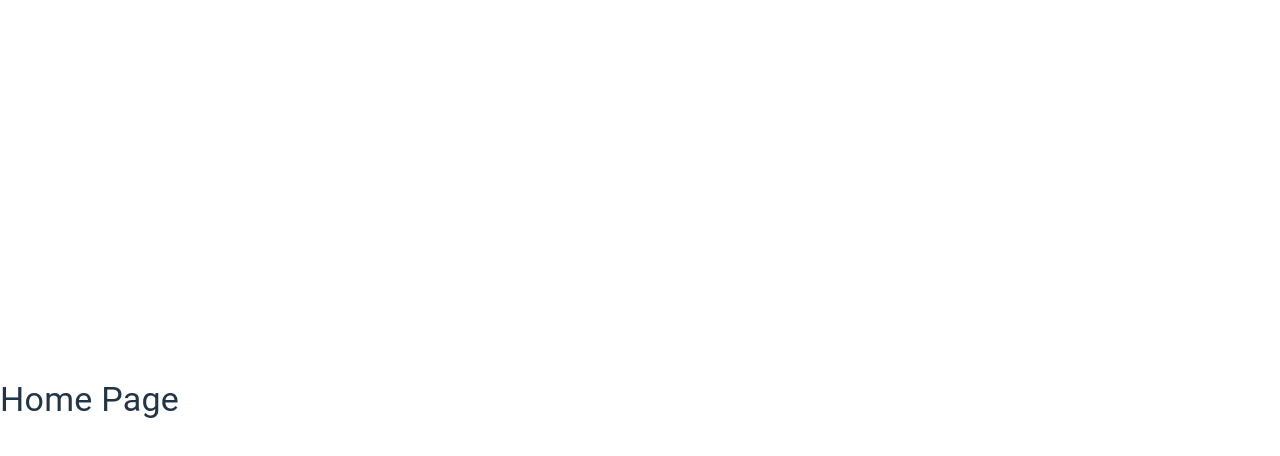
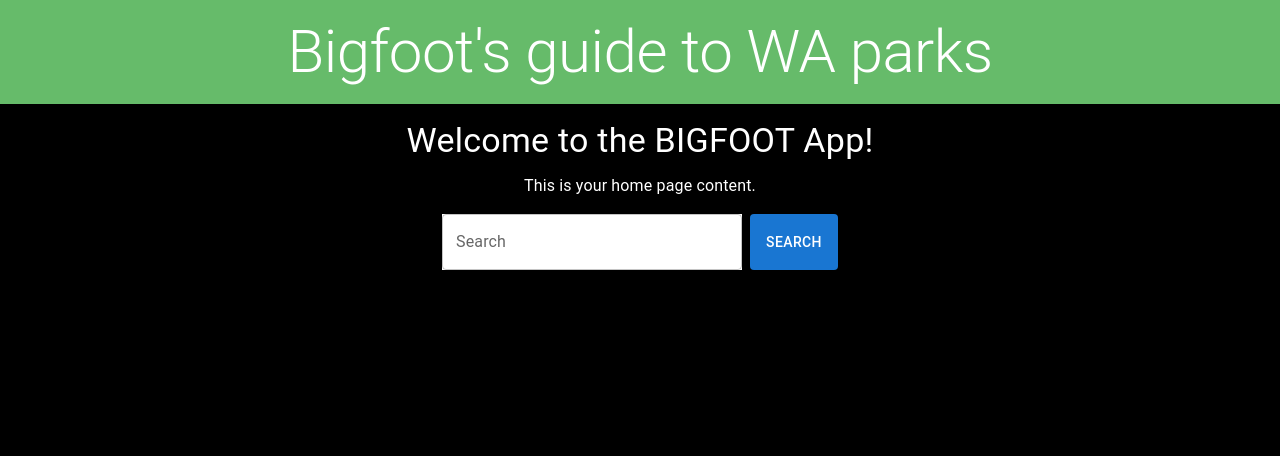
Before and after one commit to meghanbuchanan/csci367-database-project, a React (Vite) app in the folder bigfoot/: page / in a window 1280 px wide. Shown: the top 456 px of the page. Built offline with nearby package versions, Linux system fonts and the light colour scheme.

Commit message:
feat: Base Layout

```diff
--- a/bigfoot/package.json
+++ b/bigfoot/package.json
@@ -14,7 +14,8 @@
     "@emotion/styled": "^11.13.0",
     "@mui/material": "^6.1.6",
     "react": "^18.3.1",
-    "react-dom": "^18.3.1"
+    "react-dom": "^18.3.1",
+    "react-router-dom": "^6.27.0"
   },
   "devDependencies": {
     "@eslint/js": "^9.13.0",
--- a/bigfoot/src/App.tsx
+++ b/bigfoot/src/App.tsx
@@ -1,13 +1,17 @@
 import React from 'react';
-import { Typography } from '@mui/material';
-
-import HomePage from './routes/HomePage'; // Import your HomePage component
+import { BrowserRouter, Routes, Route } from 'react-router-dom';
+import BaseLayout from './components/BaseLayout';
+import HomePage from './routes/HomePage';
 
 function App() {
   return (
-    <div>
-      <Typography variant="h4">Home Page</Typography>
-    </div>
+    <BrowserRouter>
+      <BaseLayout title="Bigfoot's guide to WA parks">
+        <Routes>
+          <Route path="/" element={<HomePage />} />
+        </Routes>
+      </BaseLayout>
+    </BrowserRouter>
   );
 }
 
--- /dev/null
+++ b/bigfoot/src/components/BaseLayout.tsx
@@ -0,0 +1,49 @@
+import React from 'react';
+import { Box, Typography } from '@mui/material';
+import { green } from "@mui/material/colors";
+
+interface BaseLayoutProps {
+  title: string;
+  children: React.ReactNode;
+}
+
+const BaseLayout: React.FC<BaseLayoutProps> = ({ title, children }) => {
+  return (
+    <Box
+      sx={{
+        display: 'flex',
+        flexDirection: 'column',
+        height: '100vh',
+        width: '100vw'
+      }}
+    >
+      <Box
+        //Top bar
+        sx={{
+          backgroundColor: green[400],
+          padding: '16px',
+          flexShrink: 0,
+          textAlign: 'center',
+        }}
+      >
+        <Typography variant="h2" color="white">
+          {title}
+        </Typography>
+      </Box>
+      <Box
+        sx={{
+
+            backgroundColor: 'black',
+            flexGrow: 1,
+            color: 'white',
+            padding: '16px',
+            overflowY: 'auto',
+        }}
+      >
+        {children}
+      </Box>
+    </Box>
+  );
+};
+
+export default BaseLayout;
--- a/bigfoot/src/routes/HomePage.tsx
+++ b/bigfoot/src/routes/HomePage.tsx
@@ -1,5 +1,47 @@
-import { Typography } from "@mui/material";
+import React, { useState } from 'react';
+import { Typography, TextField, Box, Button } from '@mui/material';
 
-export default function HomePage() {
-    <Typography>Home Page</Typography>
-}
+const HomePage = () => {
+  const [searchQuery, setSearchQuery] = useState('');
+
+  // Handle search input change
+  const handleSearchChange = (event: React.ChangeEvent<HTMLInputElement>) => {
+    setSearchQuery(event.target.value);
+  };
+
+  // Handle search button click
+  const handleSearch = () => {
+    console.log("Search query:", searchQuery);
+  };
+
+  return (
+    <div>
+      <Typography variant="h4" align="center" gutterBottom>
+        Welcome to the BIGFOOT App!
+      </Typography>
+      <Typography variant="body1" align="center" gutterBottom>
+        This is your home page content.
+      </Typography>
+
+      {/* Search Bar */}
+      <Box sx={{ display: 'flex', justifyContent: 'center', marginTop: 2 }}>
+        <TextField
+            label="Search"
+            variant="outlined"
+            value={searchQuery}
+            onChange={handleSearchChange}
+            sx={{
+                width: '300px',
+                marginRight: 1,
+                backgroundColor: 'white',
+            }}
+        />
+        <Button variant="contained" color="primary" onClick={handleSearch}>
+          Search
+        </Button>
+      </Box>
+    </div>
+  );
+};
+
+export default HomePage;
```
Also changed, not shown: 1 other file (tests, documents, lock files or other folders).
